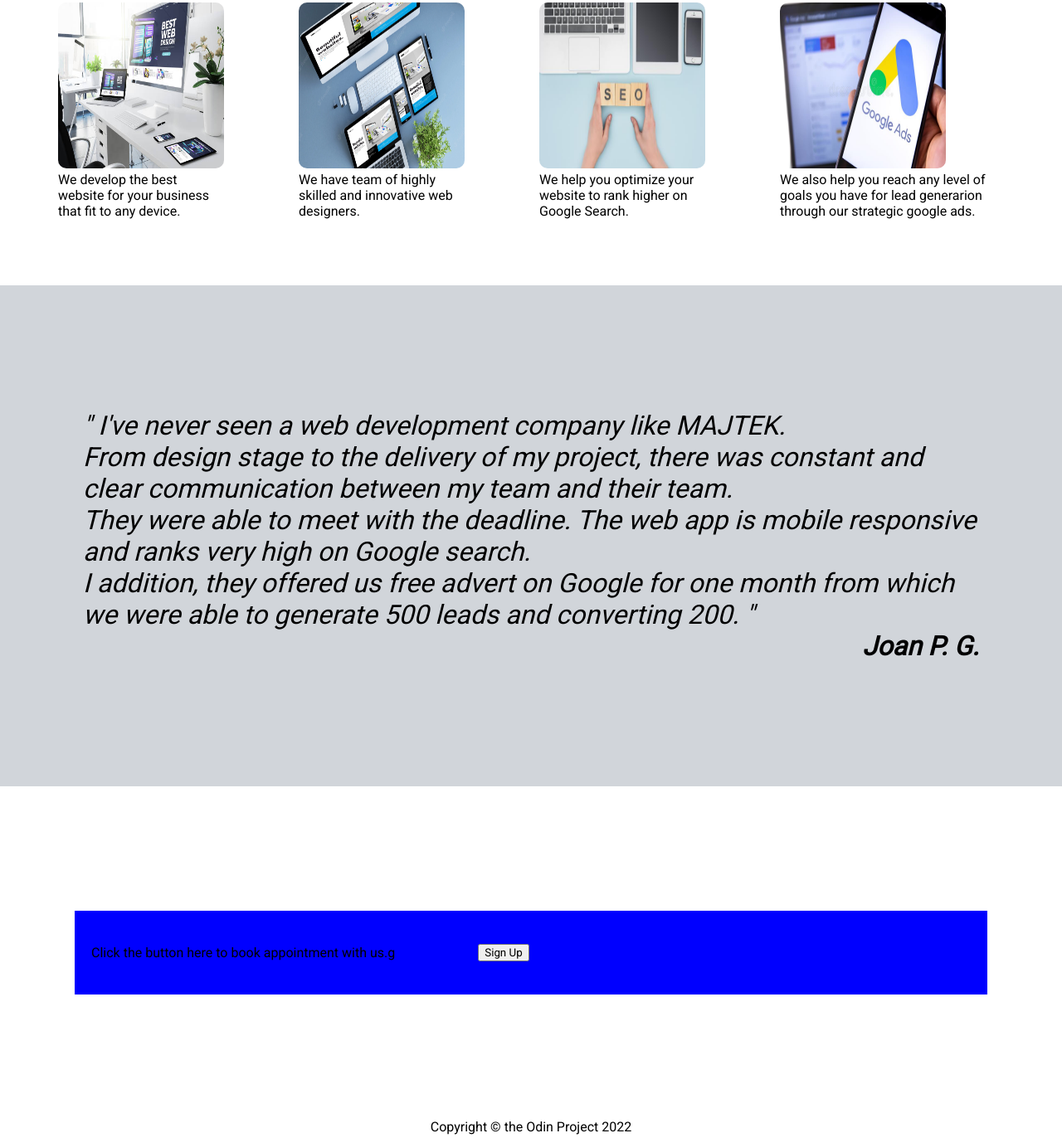
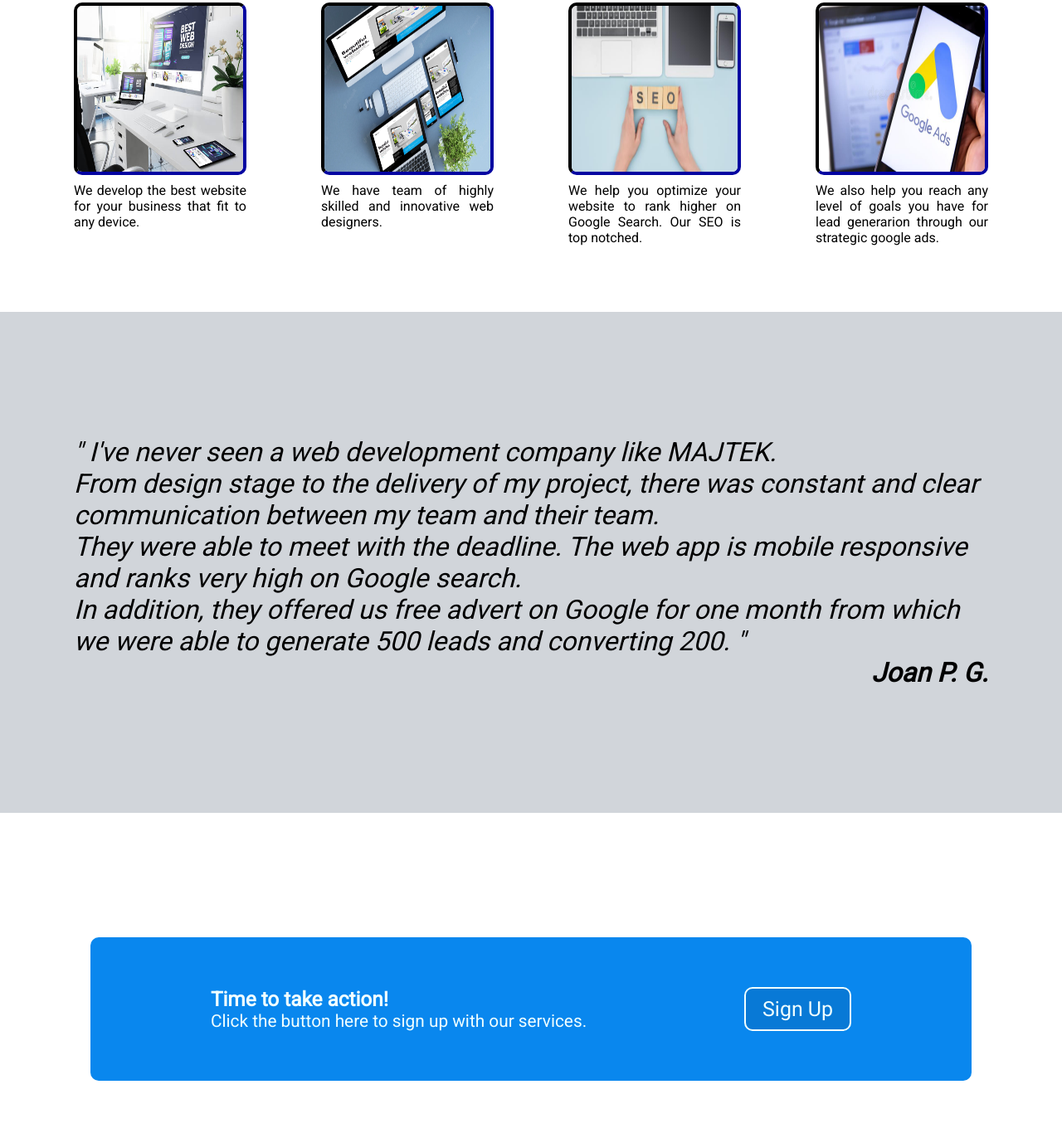
Before and after one commit to Johoan/odin-project-landingPage, a plain HTML site: page index.html in a window 1280 px wide. Shown: the part 688-2060 px from the top of the page at 83% size. Drawn offline with Linux system fonts and the light colour scheme.

Commit message:
Final update with complete landing page development subject to future update.

```diff
--- a/index.html
+++ b/index.html
@@ -52,7 +52,7 @@
                     <div>
                         <img src="./images/web-dev.jpg" width="200" height="200" alt="Web Development">
                     </div>
-                    <div>
+                    <div class="expertext">
                         <p>
                             We develop the best website for your business that fit to any device.
                         </p>
@@ -63,7 +63,7 @@
                     <div>
                         <img src="./images/ui-ux.webp" width="200" height="200" alt="UI UX">
                     </div>
-                    <div>
+                    <div class="expertext">
                         <p>
                             We have team of highly skilled and innovative web designers.
                         </p>
@@ -74,9 +74,10 @@
                     <div>
                         <img src="./images/seo.jpeg" width="200" height="200" alt="SEO">
                     </div>
-                    <div>
+                    <div class="expertext">
                         <p>
                             We help you optimize your website to rank higher on Google Search.
+                            Our SEO is top notched.
                         </p>
                     </div>
                 </div>
@@ -85,7 +86,7 @@
                     <div>
                         <img src="./images/google-ads.jpg" width="200" height="200" alt="Google Ads">
                     </div>
-                    <div>
+                    <div class="expertext">
                         <p>
                             We also help you reach any level of goals you have for lead generarion through our strategic google ads.
                         </p>
@@ -101,7 +102,7 @@
                     I've never seen a web development company like MAJTEK. <br>From design stage to the delivery of my
                     project, there was constant and clear communication between my team and their team. <br>They were able
                     to meet with the deadline. The web app is mobile responsive and ranks very high on Google search.
-                    <br>I addition, they offered us free advert on Google for one month from which we were able to generate 500 leads and converting
+                    <br>In addition, they offered us free advert on Google for one month from which we were able to generate 500 leads and converting
                     200.
                     &#34;
                 </quote>
@@ -112,8 +113,9 @@
         <section class="cta-section">
             <div class="cta-container">
                 <div class="cta-div">
+                    <h3>Time to take action!</h3>
                     <p>
-                        Click the button here to book appointment with us.g
+                        Click the button here to sign up with our services.
                     </p>
                 </div>
                 <div class="cta-div">
--- a/style.css
+++ b/style.css
@@ -101,7 +101,10 @@ header{
   }
 
   .expertise-container{
-    margin: 80px 70px;
+    margin-top: 80px;
+    margin-bottom: 80px;
+    padding-left: 100px;
+    padding-right: 100px;
     display: flex;
     gap: 90px;
 
@@ -113,6 +116,12 @@ header{
 
   .expertise-divflex div img{
     border-radius: 10px;
+    border: 4px rgb(2, 2, 77) inset;
+  }
+
+  .expertext{
+    margin-top: 5px;
+    text-align: justify;
   }
 
   .quote{
@@ -130,16 +139,41 @@ header{
   }
 
   .cta-section{
-    margin: 150px 90px;
+    margin: 150px 120px;
   }
   .cta-container{
-    background-color: blue;
+    background-color: rgb(9, 135, 238);
     display: flex;
-    gap: 100px;
-    padding: 40px 20px;
-    align-items: center;
+    justify-content: space-around;
+
+    padding: 60px 50px;
+    margin-left: auto;
+    margin-right: auto;
+    color: azure;
+    border-radius: 10px;
+    font-size: 1.3em;
+
+  }
+  .cta-div button{
+    align-self: flex-start;
+    color: azure;
+    background-color: rgba(0, 0, 0, 0.1);
+    border: 2px azure solid;
+    font-size: 1.2em;
+    border-radius: 10px;
+    padding: 10px 20px;
+  }
+  .cta-div button:hover{
+    background-color: rgb(6, 78, 235);
 
   }
 
-  .cta-flex{
+  footer{
+    background-color: rgb(1, 5, 63);
+    width: 1202px;
+    padding: 40px ;
+    color: azure;
+    text-align: center;
+    font-size: 1.5em;
+
   }
```
